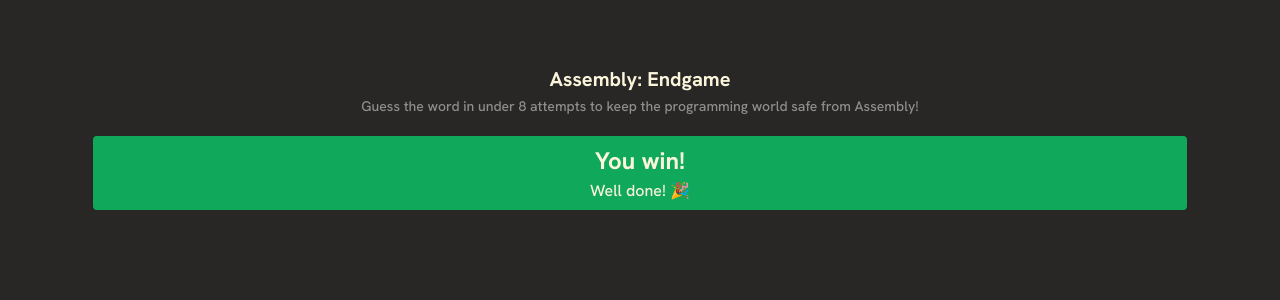
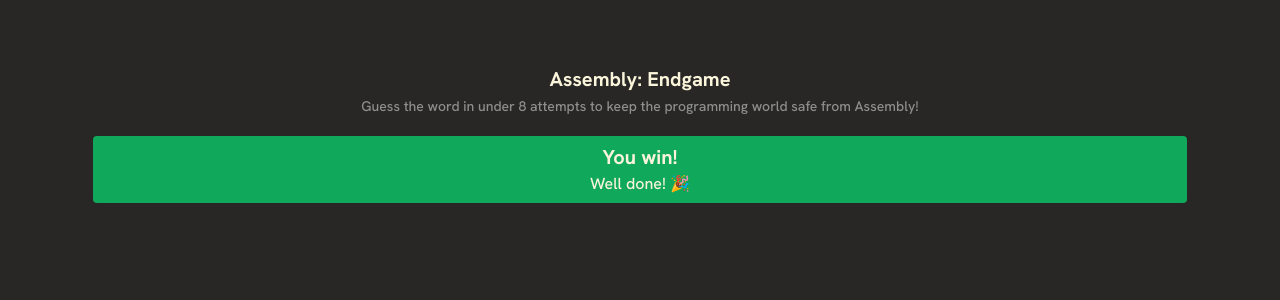
Before and after one commit to JasonY199/scrimba, a React (Vite) app in the folder assembly-endgame/: page / in a window 1280 px wide. Shown: the top 300 px of the page. Built offline with nearby package versions, Linux system fonts and the light colour scheme.

Commit message:
Add additional status styling

```diff
--- a/assembly-endgame/src/components/Status/Status.css
+++ b/assembly-endgame/src/components/Status/Status.css
@@ -1,14 +1,22 @@
-section.status {
+.status {
   border-radius: var(--border-radius);
   width: 90%;
   font-weight: 500;
   text-align: center;
   padding: 0.4rem;
   color: var(--color-text-status);
-  min-height: 4.6rem;
+  min-height: 4rem;
   display: flex;
   justify-content: center;
   flex-direction: column;
+}
+
+.status > h2 {
+  font-size: 1.25rem;
+}
+
+.status > p {
+  font-size: 1rem;
 }
 
 .win {
```
